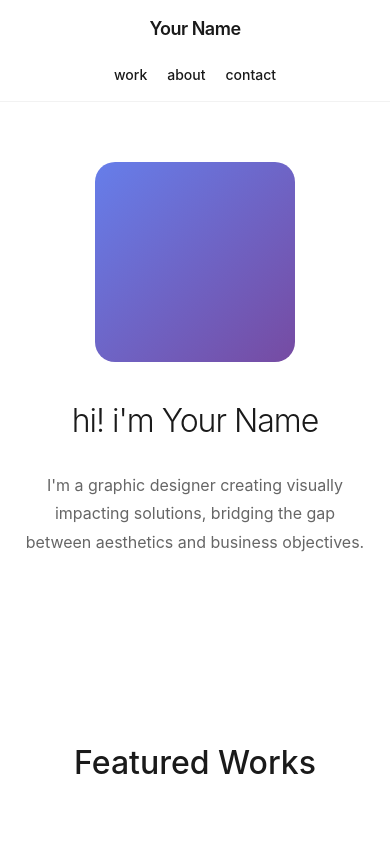
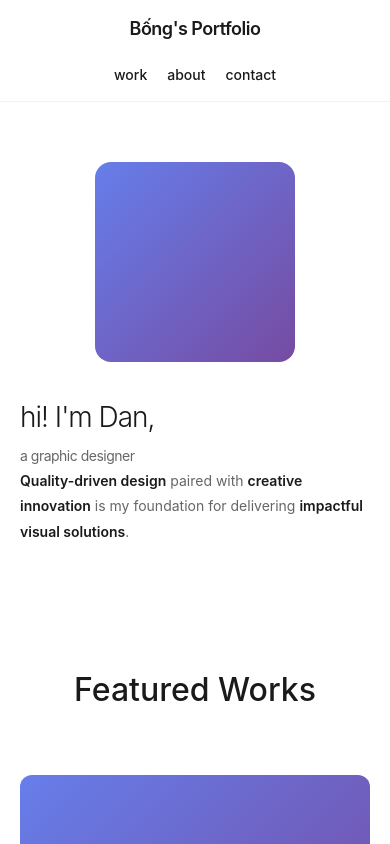
Before and after one commit to roses06022003-cyber/my-portfolio, a plain HTML site: page index.html in a window 390 px wide. Shown: the top 844 px of the page. Drawn offline with Linux system fonts and the light colour scheme.

Commit message:
Update to clean minimalist layout

```diff
--- a/index.html
+++ b/index.html
@@ -3,7 +3,7 @@
 <head>
     <meta charset="UTF-8">
     <meta name="viewport" content="width=device-width, initial-scale=1.0">
-    <title>Your Name | Portfolio</title>
+    <title>Bống's Portfolio | Graphic Designer</title>
     <style>
         * {
             margin: 0;
@@ -79,39 +79,72 @@
             width: 100%;
         }
 
-        /* HERO */
+        /* HERO - NEW LAYOUT */
         .hero {
-            padding: 80px 40px;
-            text-align: center;
-            max-width: 1000px;
+            padding: 100px 40px;
+            max-width: 1200px;
             margin: 0 auto;
+            display: grid;
+            grid-template-columns: 1fr 1fr;
+            gap: 80px;
+            align-items: center;
+        }
+
+        .hero-content {
+            animation: fadeInLeft 0.8s ease;
         }
 
         .hero h1 {
-            font-size: 48px;
+            font-size: 56px;
             font-weight: 300;
             letter-spacing: -1px;
-            margin-bottom: 30px;
-            line-height: 1.2;
-            animation: fadeInDown 0.8s ease;
+            margin-bottom: 10px;
+            line-height: 1.1;
+        }
+
+        .hero-subtitle {
+            font-size: 24px;
+            font-weight: 400;
+            color: #1a1a1a;
+            margin-bottom: 25px;
+            letter-spacing: -0.5px;
         }
 
         .hero p {
             font-size: 16px;
             color: #666;
-            max-width: 600px;
-            margin: 0 auto 60px;
             line-height: 1.8;
-            animation: fadeInUp 0.8s ease 0.2s both;
+            margin-bottom: 0;
+            max-width: 500px;
+        }
+
+        .hero p strong {
+            color: #1a1a1a;
+            font-weight: 600;
+        }
+
+        .hero-image-container {
+            display: flex;
+            justify-content: center;
+            align-items: center;
+            animation: fadeInRight 0.8s ease;
         }
 
         .hero-image {
-            width: 200px;
-            height: 200px;
-            border-radius: 20px;
+            width: 280px;
+            height: 280px;
+            border-radius: 16px;
             background: linear-gradient(135deg, #667eea 0%, #764ba2 100%);
-            margin: 0 auto 40px;
-            animation: fadeInUp 0.8s ease 0.4s both;
+            display: flex;
+            align-items: center;
+            justify-content: center;
+            overflow: hidden;
+        }
+
+        .hero-image img {
+            width: 100%;
+            height: 100%;
+            object-fit: cover;
         }
 
         /* WORKS SECTION */
@@ -232,14 +265,25 @@
         }
 
         /* ANIMATIONS */
-        @keyframes fadeInDown {
+        @keyframes fadeInLeft {
             from {
                 opacity: 0;
-                transform: translateY(-30px);
+                transform: translateX(-30px);
             }
             to {
                 opacity: 1;
-                transform: translateY(0);
+                transform: translateX(0);
+            }
+        }
+
+        @keyframes fadeInRight {
+            from {
+                opacity: 0;
+                transform: translateX(30px);
+            }
+            to {
+                opacity: 1;
+                transform: translateX(0);
             }
         }
 
@@ -255,6 +299,25 @@
         }
 
         /* RESPONSIVE */
+        @media (max-width: 968px) {
+            .hero {
+                grid-template-columns: 1fr;
+                gap: 40px;
+            }
+
+            .hero-image-container {
+                order: -1;
+            }
+
+            .hero h1 {
+                font-size: 36px;
+            }
+
+            .hero-subtitle {
+                font-size: 18px;
+            }
+        }
+
         @media (max-width: 768px) {
             header {
                 padding: 15px 20px;
@@ -275,7 +338,20 @@
             }
 
             .hero h1 {
-                font-size: 32px;
+                font-size: 28px;
+            }
+
+            .hero-subtitle {
+                font-size: 16px;
+            }
+
+            .hero p {
+                font-size: 14px;
+            }
+
+            .hero-image {
+                width: 200px;
+                height: 200px;
             }
 
             .works {
@@ -305,7 +381,7 @@
     <!-- HEADER -->
     <header>
         <nav>
-            <a href="#" class="logo">Your Name</a>
+            <a href="#" class="logo">Bống's Portfolio</a>
             <ul class="nav-links">
                 <li><a href="#works">work</a></li>
                 <li><a href="#about">about</a></li>
@@ -316,9 +392,17 @@
 
     <!-- HERO -->
     <section class="hero">
-        <div class="hero-image"></div>
-        <h1>hi! i'm Your Name</h1>
-        <p>I'm a graphic designer creating visually impacting solutions, bridging the gap between aesthetics and business objectives.</p>
+        <div class="hero-content">
+            <h1>hi! I'm Dan,</h1>
+            <p class="hero-subtitle">a graphic designer</p>
+            <p><strong>Quality-driven design</strong> paired with <strong>creative innovation</strong> is my foundation for delivering <strong>impactful visual solutions</strong>.</p>
+        </div>
+
+        <div class="hero-image-container">
+            <div class="hero-image">
+                <!-- Avatar will go here -->
+            </div>
+        </div>
     </section>
 
     <!-- WORKS -->
@@ -394,7 +478,7 @@
 
     <!-- FOOTER -->
     <footer>
-        <p>&copy; 2024 Your Name. All rights reserved.</p>
+        <p>&copy; 2024 Bống's Portfolio. All rights reserved.</p>
     </footer>
 
     <script>
```
